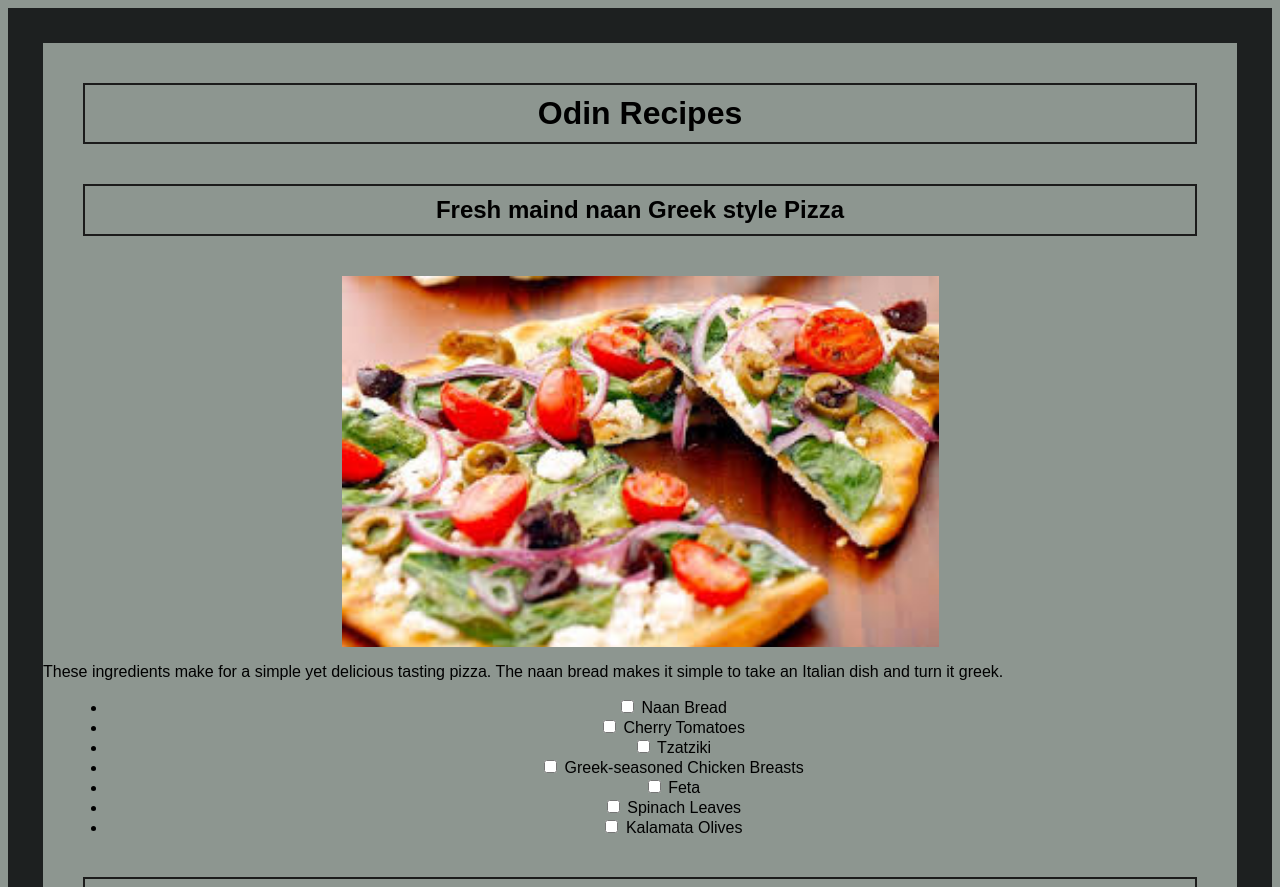
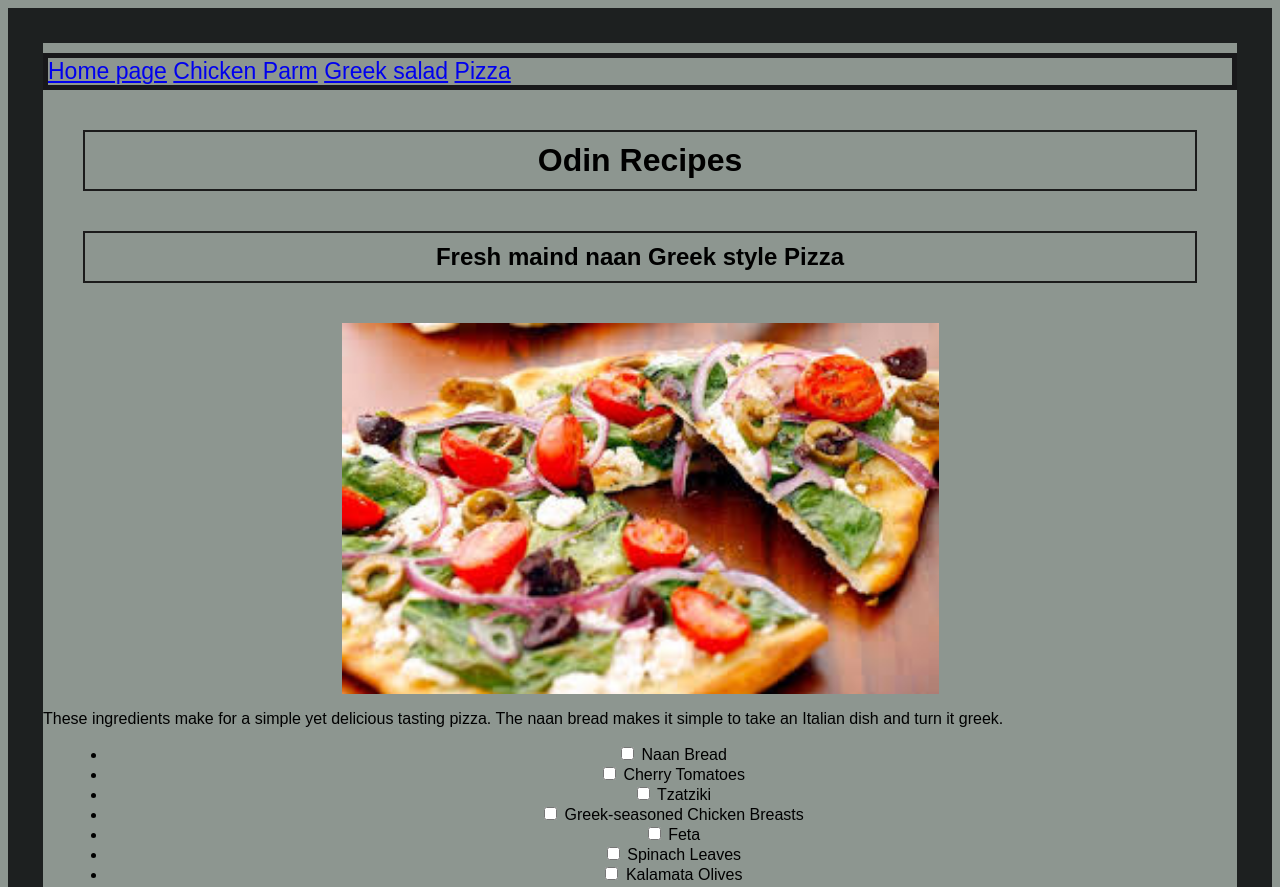
Before and after one commit to Duffy125/Recipes-project, a plain HTML site: page pages/naan-pizza.html in a window 1280 px wide. Shown: the top 887 px of the page. Drawn offline with Linux system fonts and the light colour scheme.

Commit message:
index.html

```diff
--- a/pages/naan-pizza.html
+++ b/pages/naan-pizza.html
@@ -6,7 +6,15 @@
     <link rel="stylesheet" type="text/css" href="../style/style.css" />
   </head>
   <body>
-    <h1>Odin Recipes</h1>
+    <header>
+      <nav id="nav-bar">
+        <a href="/index.html">Home page</a>
+        <a href="./pages/chicken-parm.html">Chicken Parm</a>
+        <a href="./pages/Greek-salad.html">Greek salad</a>
+        <a href="./pages/naan-pizza.html">Pizza</a>
+      </nav>
+      <h1>Odin Recipes</h1>
+    </header>
     <h2>Fresh maind naan Greek style Pizza</h2>
     <img
       src="../recipe-img/naan-pizza-top.jpeg"
```
